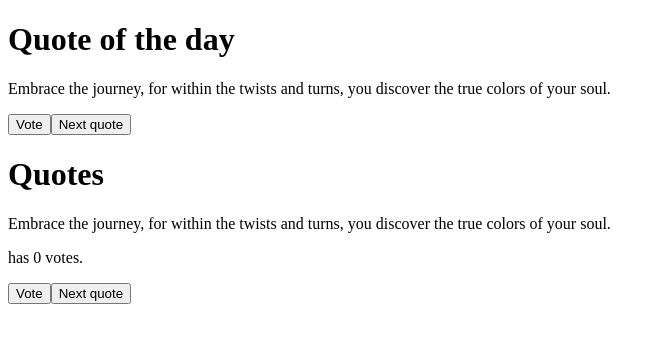
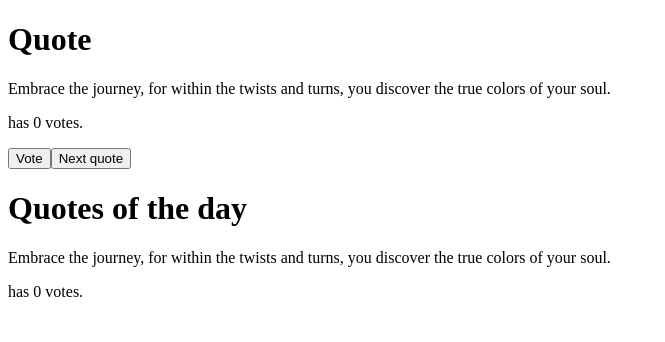
Before and after one commit to psandesh64/MernClasswork, a React (Vite) app in the folder classReactProject/: page / in a window 1280 px wide. Shown: the top 342 px of the page, without its empty margins (0-665 px from the left). Built offline with nearby package versions, Linux system fonts and the light colour scheme.

Commit message:
second commit

```diff
--- a/classReactProject/src/App.jsx
+++ b/classReactProject/src/App.jsx
@@ -1,4 +1,4 @@
-import { useState } from "react";
+import { useState,useEffect } from "react";
 
 const App = () => {
 
@@ -15,8 +15,10 @@ const App = () => {
   ];
 
   const [selected, setSelected] = useState(0);
-  const [highestIndex, setHighestIndex] = useState(0);
   const [points, setPoints] = useState([0,0,0,0,0]);
+
+  const highest = Math.max(...points);
+  const highestIdx = points.indexOf(highest);
 
   const nextQuote = () => {
     if(selected === quotes.length -1) {
@@ -26,31 +28,24 @@ const App = () => {
     }
   }
 
-  const checkHighestVote = () => {
-    console.log("checking")
-    // loop points and check which index has highest
-    // set highest index to a seperate state variable
-  }
-
   const vote = () => {
     const copy = [...points];
     copy[selected] += 1;
-    checkHighestVote();
     setPoints(copy);
   }
 
   return (
     <>
-      <h1>Quote of the day</h1>
+      <h1>Quote </h1>
       <p>{quotes[selected]}</p>
+      <p>has {points[selected]} votes. </p>
       <button onClick={vote}>Vote</button>
       <button onClick={nextQuote}>Next quote</button>
-      <h1>Quotes</h1>
-      <p>{quotes[selected]}</p>
-      <p>has {points[selected]} votes.</p>
-      <button onClick={vote}>Vote</button>
-      <button onClick={nextQuote}>Next quote</button>
+      <h1>Quotes of the day</h1>
+      <p>{quotes[highestIdx]}</p>
+      <p>has {points[highestIdx]} votes.</p>
     </>
   )
 }
+
 export default App
```
